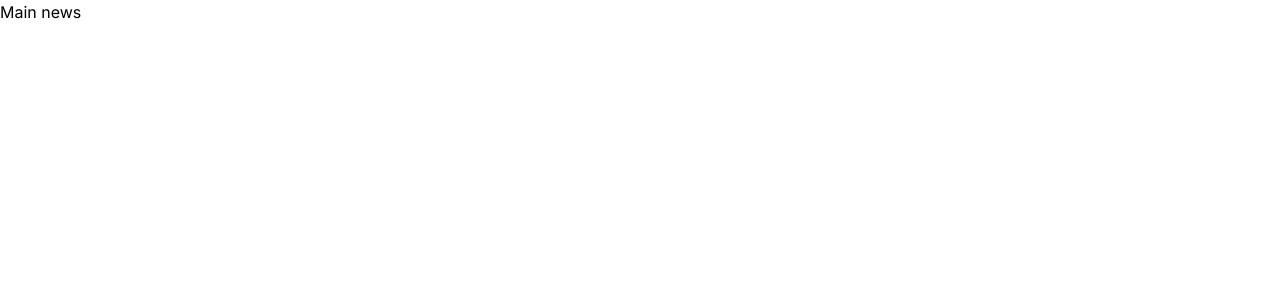
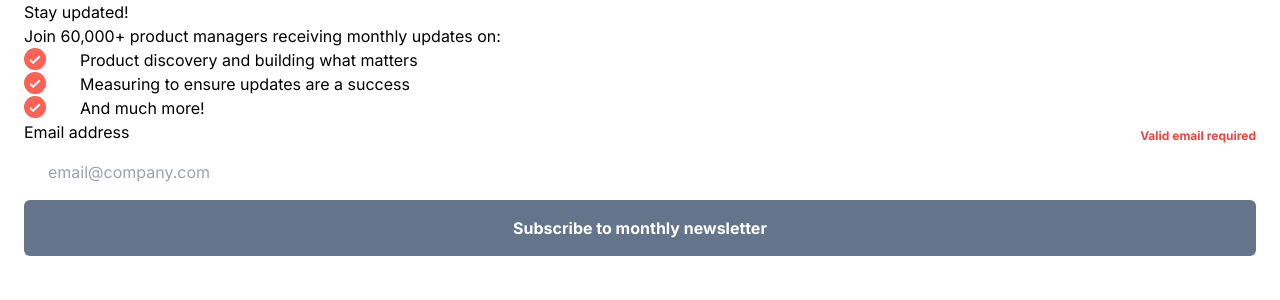
Before and after one commit to PutTheTrust/newsletter-sign-up-with-success-message, a Next.js app: page / in a window 1280 px wide. Shown: the top 300 px of the page. Built offline with nearby package versions, Linux system fonts and the light colour scheme.

Commit message:
add: base layout

```diff
--- /dev/null
+++ b/app/data/data.ts
@@ -0,0 +1,7 @@
+const data = [
+  "Product discovery and building what matters",
+  "Measuring to ensure updates are a success",
+  "And much more!",
+];
+
+export default data;
--- a/app/page.tsx
+++ b/app/page.tsx
@@ -1,9 +1,51 @@
 import Image from "next/image";
+import data from "./data/data";
+import Input from "@/components/Input";
+import Button from "@/components/Button";
 
 export default function Home() {
   return (
     <main>
-      <h1>Main news</h1>
+      <div>
+        <Image
+          src="/images/illustration-sign-up-mobile.svg"
+          alt="illustation"
+          className="w-full md:hidden"
+          width={375}
+          // width="100%"
+          height={284}
+        />
+      </div>
+
+      <div className="px-6">
+        <h1>Stay updated!</h1>
+        <p>Join 60,000+ product managers receiving monthly updates on:</p>
+        <ul>
+          {data.map((item) => (
+            <li className="flex items-start gap-[17px]">
+              <Image
+                src="/images/icon-list.svg"
+                alt="check"
+                width={22}
+                height={22}
+                className="just0fy-start"
+              />
+              <p className="pl-[17px]">{item}</p>
+            </li>
+          ))}
+        </ul>
+
+        <form>
+          <Input
+            placeholder="email@company.com"
+            label="Email address"
+            type="text"
+            id="email"
+          />
+
+          <Button text="Subscribe to monthly newsletter" />
+        </form>
+      </div>
     </main>
   );
 }
--- /dev/null
+++ b/components/Button.tsx
@@ -0,0 +1,15 @@
+import React from "react";
+
+interface ButtonProps {
+  text: string;
+}
+
+const Button: React.FC<ButtonProps> = ({ text }) => {
+  return (
+    <button className="text-white h-14 rounded-md font-bold bg-slate-500 w-full">
+      {text}
+    </button>
+  );
+};
+
+export default Button;
--- /dev/null
+++ b/components/Input.tsx
@@ -0,0 +1,27 @@
+interface InputProps {
+  placeholder: string;
+  label: string;
+  type: string;
+  id: string;
+}
+
+const Input: React.FC<InputProps> = ({ placeholder, label, type, id }) => {
+  return (
+    <>
+      <div className="flex justify-between items-end">
+        <label htmlFor={id}>{label}</label>
+        <span className="text-xs text-red-500 font-bold">
+          Valid email required
+        </span>
+      </div>
+      <input
+        className="w-full h-14 px-6"
+        type={type}
+        placeholder={placeholder}
+        id={id}
+      />
+    </>
+  );
+};
+
+export default Input;
```
